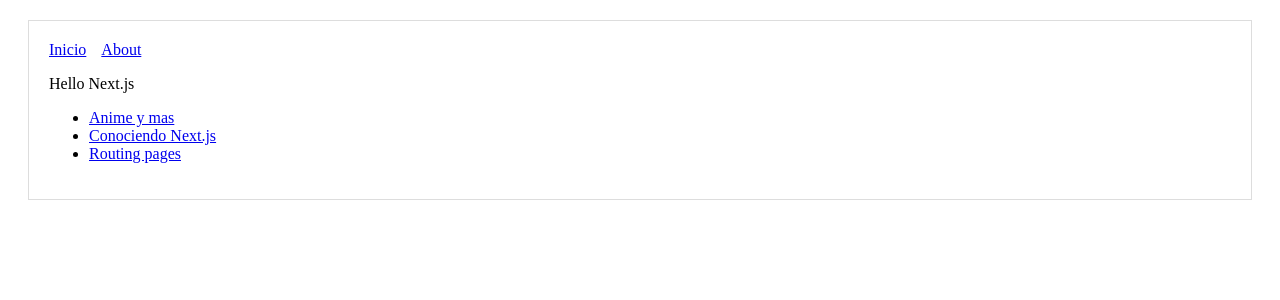
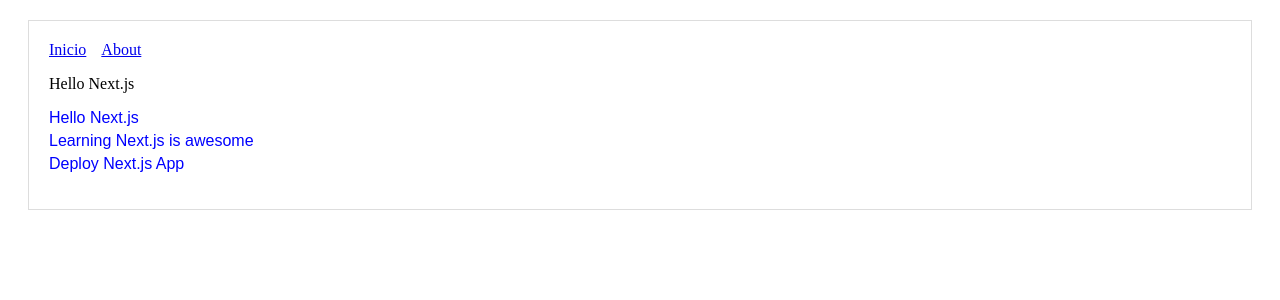
Before and after one commit to ferdinania/tutorial-nextjs-01, a Next.js app: page / in a window 1280 px wide. Shown: the top 300 px of the page. Built offline with nearby package versions, Linux system fonts and the light colour scheme.

Commit message:
css in js

```diff
--- a/pages/index.js
+++ b/pages/index.js
@@ -1,19 +1,45 @@
 import Link from 'next/link'
 import Layout from '../comps/Layout'
+
+function getPosts() {
+    return [
+        { id: 'hello-next-js', title: 'Hello Next.js' },
+        { id: 'learning-next-js-is-awesome', title: 'Learning Next.js is awesome' },
+        { id: 'deploy-next-js', title: 'Deploy Next.js App' },
+    ]
+}
 
 const Index = () => (
     <Layout>
         <p>Hello Next.js</p>
         <ul>
-            <li>
-                <Link href='/post?slug=anime-mas' as='/post/anime-mas'>Anime y mas</Link>
-            </li>
-            <li>
-                <Link href='/post?slug=conociendo-next-js' as='/post/conociendo-next-js'>Conociendo Next.js</Link>
-            </li>
-            <li>
-                <Link href='/post?slug=routing-pages' as='/post/routing-pages'>Routing pages</Link>
-            </li>
+            {getPosts().map(post => (
+                <li key={post.id}>
+                    <Link href='/a/[id]' as={`/a/${post.id}`}>
+                        <a>{post.title}</a>
+                    </Link>
+                </li>
+            ))}
+            <style jsx>{`
+                h1,
+                a {
+                    font-family: 'Arial';
+                }
+                ul {
+                    padding: 0;
+                }
+                li {
+                    list-style: none;
+                    margin: 5px 0;
+                }
+                a {
+                    text-decoration: none;
+                    color: blue;
+                }
+                a:hover {
+                    opacity: 0.6;
+                }
+            `}</style>
         </ul>
     </Layout>
 )
```
